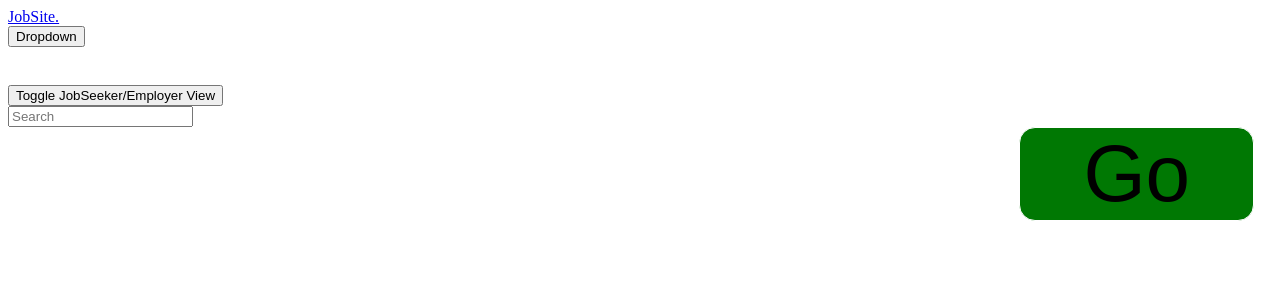
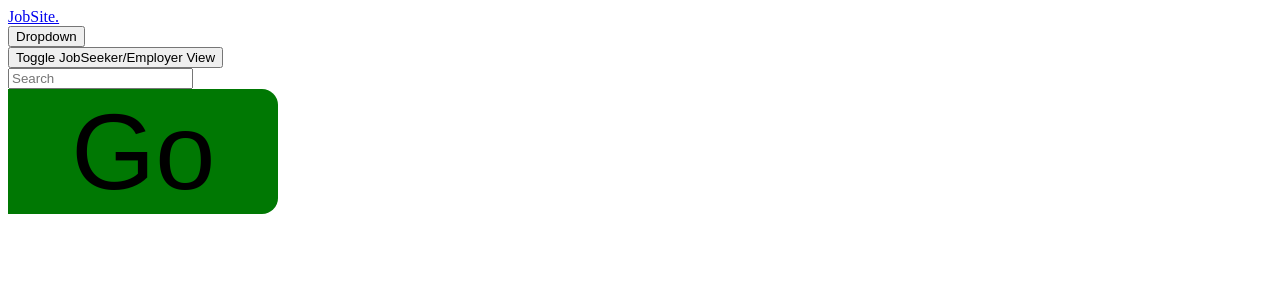
Before and after one commit to Atlantic-Web-Consultancy/JobSite, a React app: page / in a window 1280 px wide. Shown: the top 300 px of the page. Built offline with nearby package versions, Linux system fonts and the light colour scheme; the HTML template or start-up script is replaced by a standard one.

Commit message:
made the input bar line up with the button

```diff
--- a/src/App.jsx
+++ b/src/App.jsx
@@ -28,7 +28,7 @@ class App extends React.Component {
     return (
       <div id="pageWrapper">
         <TopNav />
-        <Button type="button" onClick={() => { this.toggleView(); }} style={{ marginTop: '3%' }}>Toggle JobSeeker/Employer View</Button>
+        <Button type="button" onClick={() => { this.toggleView(); }} style={{}}>Toggle JobSeeker/Employer View</Button>
         { jobSeeker ? <JobSeekerUI /> : <EmployerUI />}
       </div>
     );
--- a/src/components/employer/EmployerCSS.js
+++ b/src/components/employer/EmployerCSS.js
@@ -1,19 +1,18 @@
-const container = {
-  backgroundImage: 'url("jobsitebg.jpeg")',
-};
+// const container = {
+//   backgroundImage: 'url("jobsitebg.jpeg")',
+// };
 
 const cardButton = {
   backgroundColor: '#007803',
-  fontWeight: 'medium',
-  fontSize: '5rem',
-  border: '1px solid white',
-  position: 'relative',
-  borderRadius: '1rem',
-  // bottom: '5%',
-  left: '80%',
+  // fontWeight: 'medium',
+  fontSize: '6.75rem',
+  border: 'none',
+  // position: 'relative',
+  borderRadius: '0 1rem 1rem 0',
+  height: '150%',
   padding: '0 5% 0 5%',
 };
 
 module.exports = {
-  container, cardButton,
+  cardButton,
 };
--- a/src/components/employer/EmployerUI.jsx
+++ b/src/components/employer/EmployerUI.jsx
@@ -3,7 +3,7 @@ import Container from 'react-bootstrap/Container';
 import Form from 'react-bootstrap/Form';
 import Button from 'react-bootstrap/Button';
 import {
-  container, cardButton,
+  cardButton,
 } from './EmployerCSS.js';
 
 class JobSeekerUI extends React.Component {
@@ -16,7 +16,7 @@ class JobSeekerUI extends React.Component {
   render() {
     return (
       <div id="employerBG">
-        <Container>
+        <Container id="employerInputContainer">
           <Form.Group>
             <Form.Control size="lg" type="text" placeholder="Search" />
           </Form.Group>
```
Also changed, not shown: 1 other file (tests, documents, lock files or other folders).
